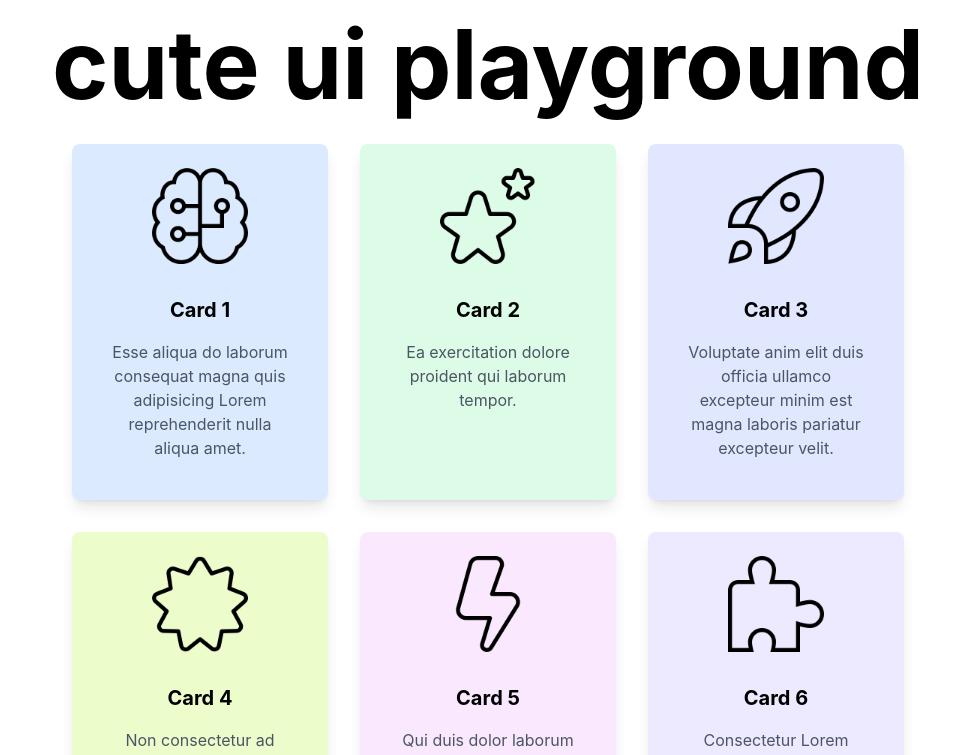
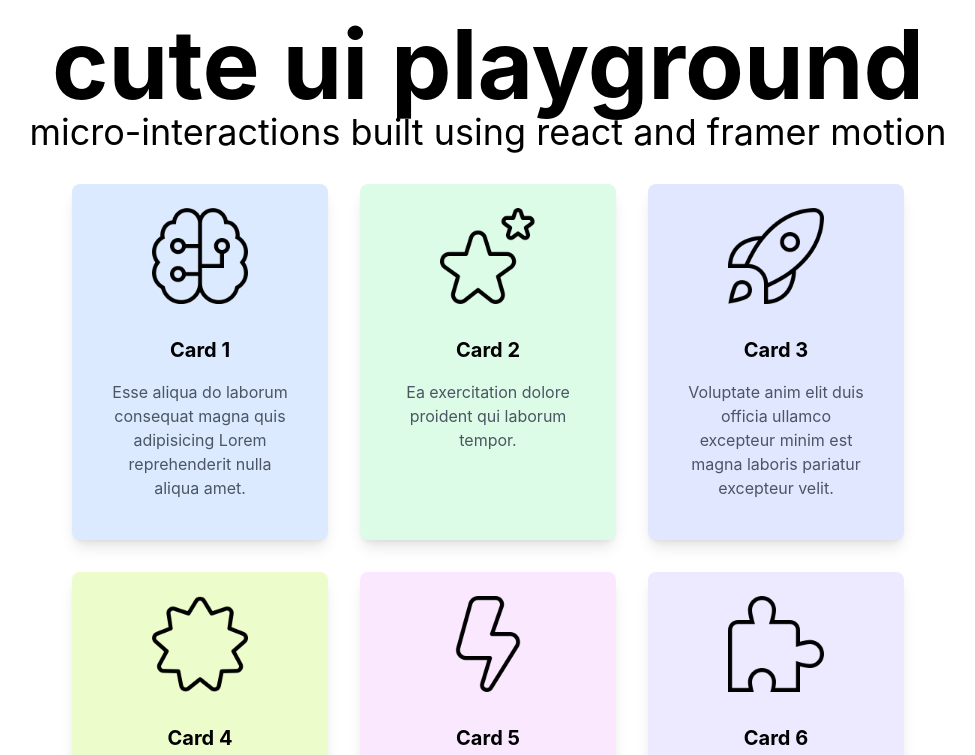
Before and after one commit to yafira/cute-ui-interactions, a React (Create React App) app: page / in a window 1280 px wide. Shown: the top 755 px of the page, without its empty margins (152-1127 px from the left). Built offline with nearby package versions, Linux system fonts and the light colour scheme.

Commit message:
added a h2 description of project

```diff
--- a/src/App.js
+++ b/src/App.js
@@ -8,6 +8,9 @@ const Header = () => {
 	return (
 		<header className='bg-white text-black text-center py-4'>
 			<h1 className='text-8xl font-bold'>cute ui playground</h1>
+			<h2 className='text-4xl font-regular'>
+				micro-interactions built using react and framer motion
+			</h2>
 		</header>
 	)
 }
```
